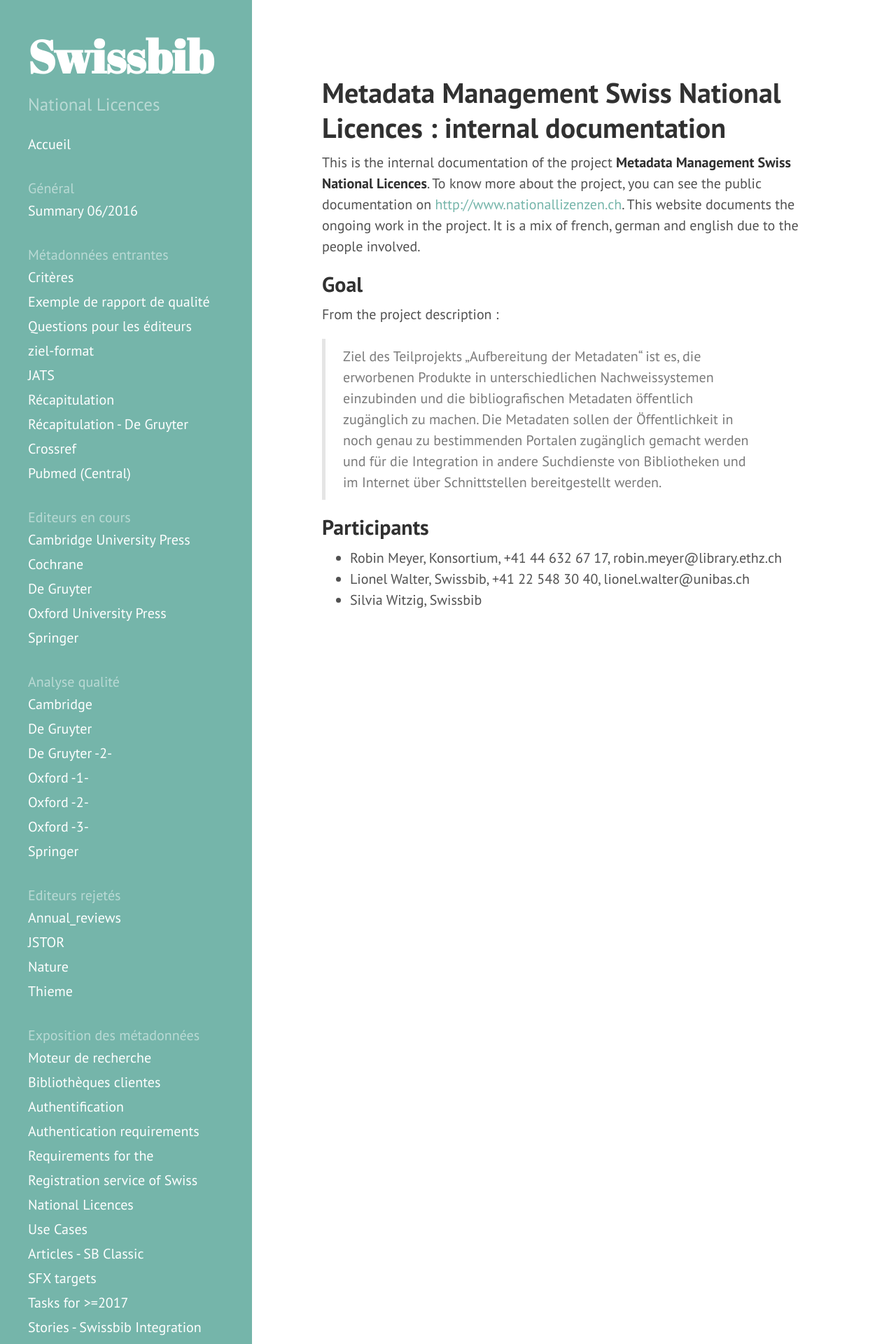
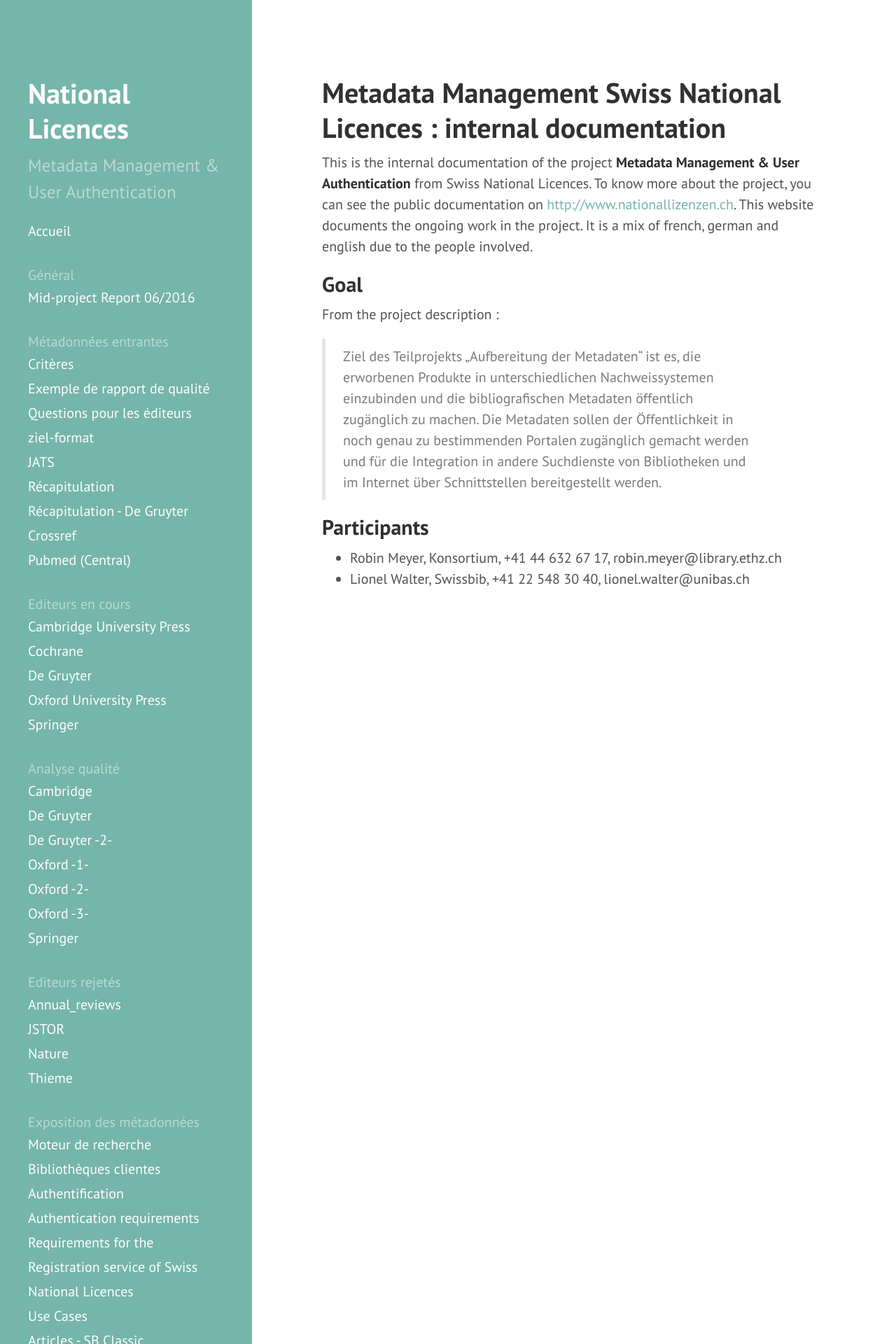
Before and after one commit to swissbib/metadataNationalLicencesDocumentation, a Jekyll site: the page built from index.md, in a window 1280 px wide. Shown: the top 1920 px of the page at 70% size. Built offline with Jekyll 4.4.1, drawn with Linux system fonts in a browser that asks for light colours.

Commit message:
small design improvements

```diff
--- a/_config.yml
+++ b/_config.yml
@@ -6,9 +6,9 @@ permalink:        pretty
 
 
 # Setup
-title:            Swissbib
-tagline:          'National Licences'
-description:      'National Licences'
+title:            National Licences
+tagline:          'Metadata Management & User Authentication'
+description:      'Metadata Management & User Authentication'
 url:              http://swissbib.github.io/metadataNationalLicencesDocumentation/
 baseurl:          /
 
@@ -17,3 +17,6 @@ author:
   url:            https://twitter.com/liowalter
 
 exclude: [deploy.sh, files.txt, deploy-last-commit.sh, passwords.sh, tables]
+
+kramdown:
+  toc_levels:     2..3
--- a/_includes/head.html
+++ b/_includes/head.html
@@ -8,9 +8,9 @@
 
   <title>
     {% if page.title == "Home" %}
-      {{ site.title }} &middot; {{ site.tagline }}
+      {{ site.title }}
     {% else %}
-      {{ page.title }} &middot; {{ site.tagline }}
+      {{ page.title }}
     {% endif %}
   </title>
 
--- a/index.md
+++ b/index.md
@@ -5,7 +5,7 @@ title: Home
 
 # Metadata Management Swiss National Licences : internal documentation
 
-This is the internal documentation of the project **Metadata Management Swiss National Licences**. To know more about the project, you can see the public documentation on <http://www.nationallizenzen.ch>. This website documents the ongoing work in the project. It is a mix of french, german and english due to the people involved.
+This is the internal documentation of the project **Metadata Management & User Authentication** from Swiss National Licences. To know more about the project, you can see the public documentation on <http://www.nationallizenzen.ch>. This website documents the ongoing work in the project. It is a mix of french, german and english due to the people involved.
 
 ## Goal
 
@@ -17,4 +17,3 @@ From the project description :
 
  * Robin Meyer, Konsortium, +41 44 632 67 17, robin.meyer@library.ethz.ch
  * Lionel Walter, Swissbib, +41 22 548 30 40, lionel.walter@unibas.ch
- * Silvia Witzig, Swissbib
--- a/pages/general/summary-2016-06.md
+++ b/pages/general/summary-2016-06.md
@@ -1,6 +1,6 @@
 ---
 layout: page
-title: Summary 06/2016
+title: Mid-project Report 06/2016
 numbering: yes
 ---
 
--- a/public/css/hyde.css
+++ b/public/css/hyde.css
@@ -79,9 +79,8 @@ html {
 /* About section */
 .sidebar-about h1 {
   color: #fff;
-  margin-top: 0;
-  font-family: "Abril Fatface", serif;
-  font-size: 3.25rem;
+  margin-top: 3.4rem;
+  font-size: 2rem;
 }
 
 /* Sidebar nav */
--- a/public/css/print.css
+++ b/public/css/print.css
@@ -30,20 +30,12 @@ p, ul {
         margin-left: 2px;
         margin-bottom: 40px;
         margin-right: 2px;
-        size: landscape;
+        size: portrait;
         counter-increment: page;
 
-     @bottom-right {
+    @bottom-right {
 	padding-right:20px;
         content: "Page " counter(page);
       }
 
-    @bottom-left {
-    margin: 10pt 0 30pt 0;
-    border-top: .25pt solid #666;
-    content: "My book";
-    font-size: 9pt;
-    color: #333;
-  }
-
 }
```
